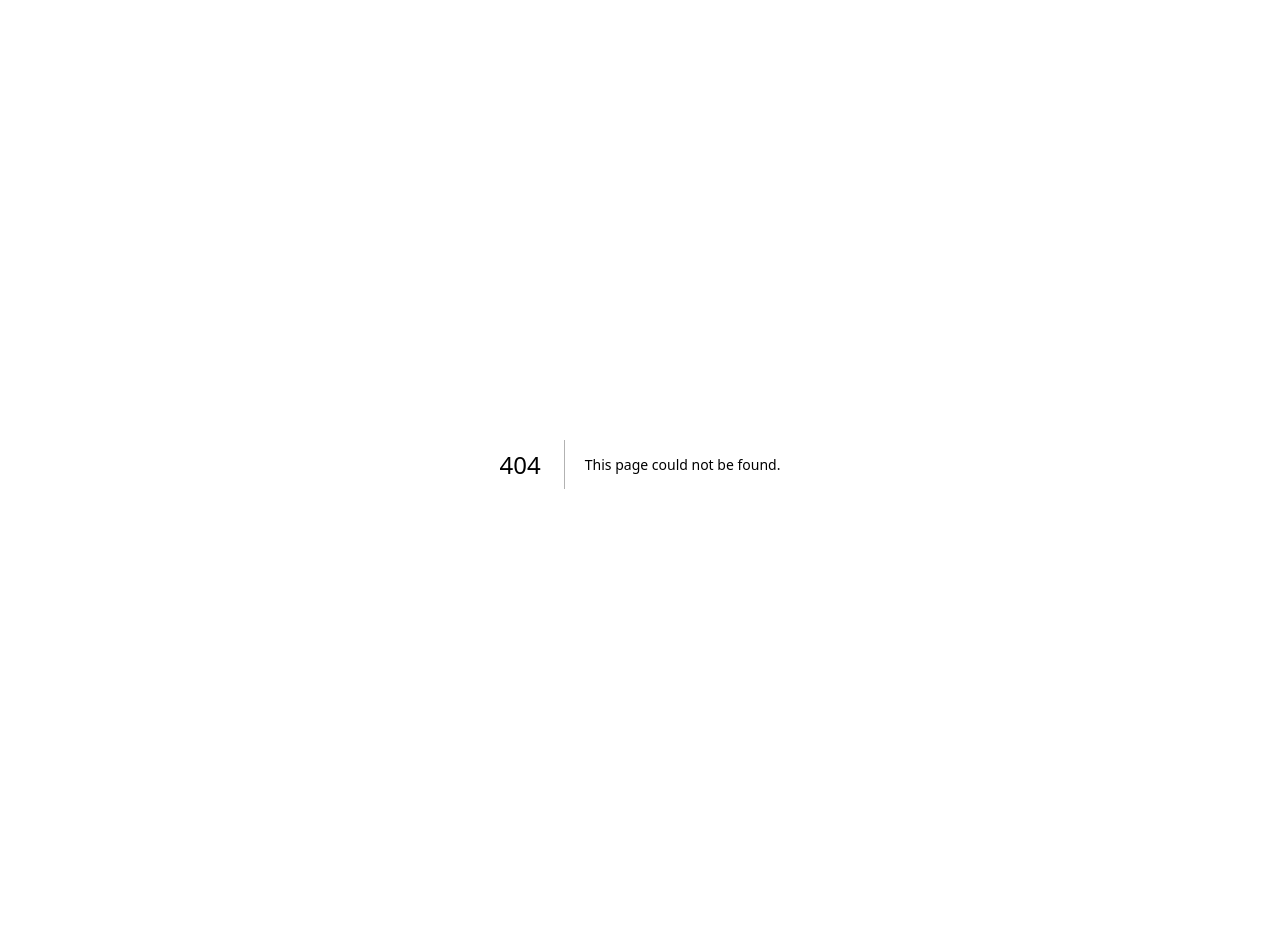
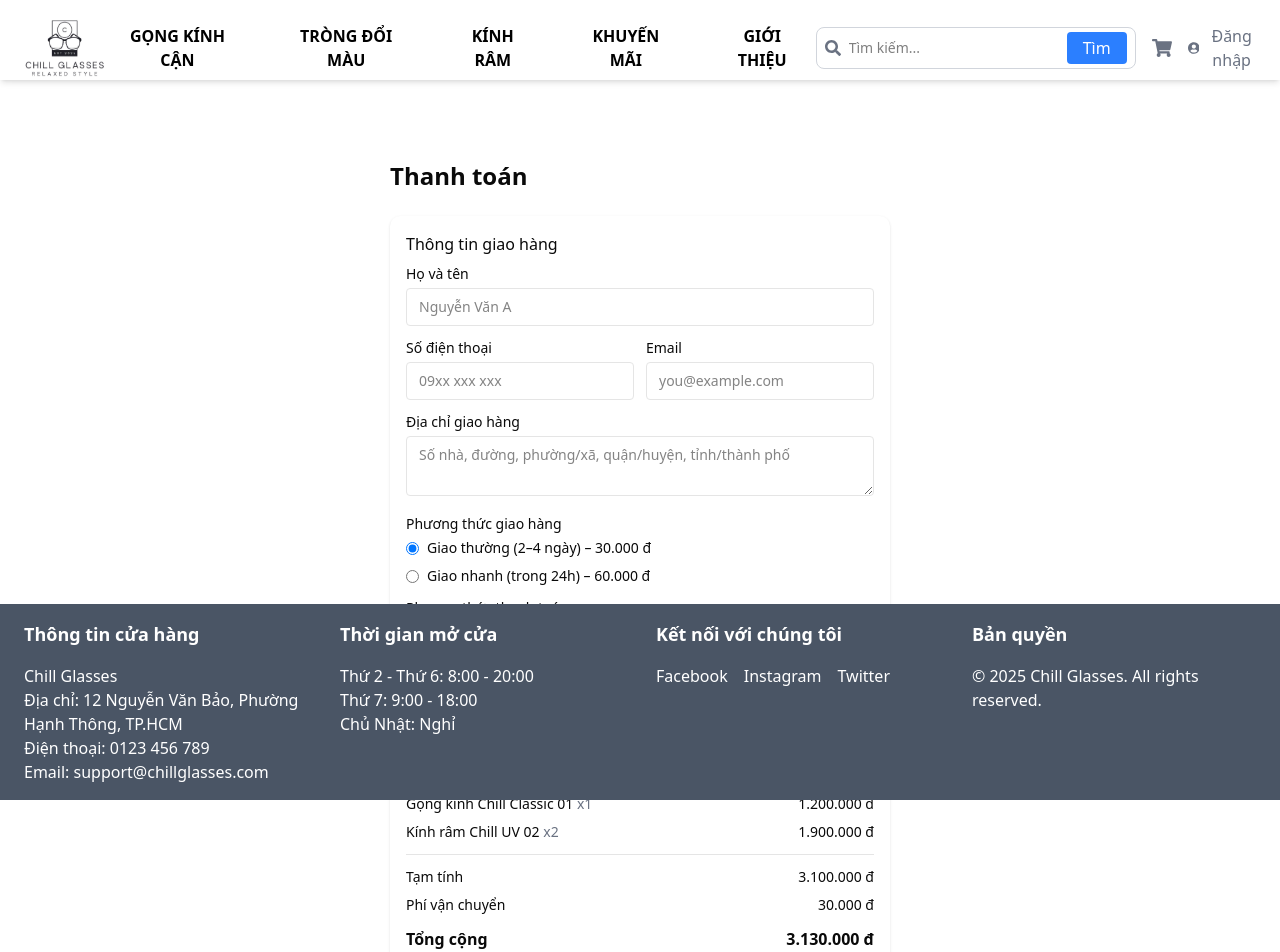
Before and after one commit to PhanQuocHuyIUH/ChillGlasses, a Next.js app: page /checkout in a window 1280 px wide. Before the commit this address had no page. Shown: the top 952 px of the page. Before the commit the page ends 928 px from the top, so only its background shows below. Built offline with nearby package versions, Linux system fonts and the light colour scheme.

Commit message:
feat: Task 07 - checkout page UI

```diff
--- /dev/null
+++ b/src/app/(customer)/checkout/page.tsx
@@ -0,0 +1,233 @@
+"use client";
+
+import { useState } from "react";
+
+type CheckoutItem = {
+    id: number;
+    name: string;
+    price: number;
+    quantity: number;
+};
+
+const formatPrice = (value: number) => {
+    return value.toLocaleString("vi-VN");
+};
+
+const CheckoutPage = () => {
+    const [items] = useState<CheckoutItem[]>([
+        {
+            id: 1,
+            name: "Gọng kính Chill Classic 01",
+            price: 1200000,
+            quantity: 1,
+        },
+        {
+            id: 2,
+            name: "Kính râm Chill UV 02",
+            price: 950000,
+            quantity: 2,
+        },
+    ]);
+
+    const [fullName, setFullName] = useState("");
+    const [phone, setPhone] = useState("");
+    const [email, setEmail] = useState("");
+    const [address, setAddress] = useState("");
+    const [shippingMethod, setShippingMethod] = useState("standard");
+    const [paymentMethod, setPaymentMethod] = useState("cod");
+
+    const subtotal = items.reduce(
+        (sum, item) => sum + item.price * item.quantity,
+        0
+    );
+    const shippingFee = shippingMethod === "express" ? 60000 : 30000;
+    const total = subtotal + shippingFee;
+
+    const handleSubmit = (e: React.FormEvent) => {
+        e.preventDefault();
+        alert("Đặt hàng thành công (demo UI, chưa kết nối API).");
+    };
+
+    return (
+        <div className="min-h-screen max-w-5xl mx-auto px-4 pt-24 pb-16">
+            <h1 className="text-2xl font-semibold mb-6">Thanh toán</h1>
+
+            <form
+                onSubmit={handleSubmit}
+                className="grid gap-6 md:grid-cols-[2fr,1fr]"
+            >
+                {/* Form giao hàng */}
+                <div className="space-y-4 bg-white shadow rounded-lg p-4">
+                    <h2 className="font-medium mb-2">Thông tin giao hàng</h2>
+
+                    <div className="grid gap-3">
+                        <div>
+                            <label className="block text-sm mb-1">Họ và tên</label>
+                            <input
+                                type="text"
+                                value={fullName}
+                                onChange={(e) => setFullName(e.target.value)}
+                                className="w-full border rounded px-3 py-2 text-sm"
+                                placeholder="Nguyễn Văn A"
+                            />
+                        </div>
+
+                        <div className="grid md:grid-cols-2 gap-3">
+                            <div>
+                                <label className="block text-sm mb-1">Số điện thoại</label>
+                                <input
+                                    type="tel"
+                                    value={phone}
+                                    onChange={(e) => setPhone(e.target.value)}
+                                    className="w-full border rounded px-3 py-2 text-sm"
+                                    placeholder="09xx xxx xxx"
+                                />
+                            </div>
+
+                            <div>
+                                <label className="block text-sm mb-1">Email</label>
+                                <input
+                                    type="email"
+                                    value={email}
+                                    onChange={(e) => setEmail(e.target.value)}
+                                    className="w-full border rounded px-3 py-2 text-sm"
+                                    placeholder="you@example.com"
+                                />
+                            </div>
+                        </div>
+
+                        <div>
+                            <label className="block text-sm mb-1">Địa chỉ giao hàng</label>
+                            <textarea
+                                value={address}
+                                onChange={(e) => setAddress(e.target.value)}
+                                className="w-full border rounded px-3 py-2 text-sm min-h-[60px]"
+                                placeholder="Số nhà, đường, phường/xã, quận/huyện, tỉnh/thành phố"
+                            />
+                        </div>
+
+                        {/* Shipping method */}
+                        <div>
+                            <h3 className="text-sm font-medium mb-1">
+                                Phương thức giao hàng
+                            </h3>
+                            <div className="space-y-2 text-sm">
+                                <label className="flex items-center gap-2">
+                                    <input
+                                        type="radio"
+                                        name="shipping"
+                                        value="standard"
+                                        checked={shippingMethod === "standard"}
+                                        onChange={() => setShippingMethod("standard")}
+                                    />
+                                    <span>Giao thường (2–4 ngày) – 30.000 đ</span>
+                                </label>
+
+                                <label className="flex items-center gap-2">
+                                    <input
+                                        type="radio"
+                                        name="shipping"
+                                        value="express"
+                                        checked={shippingMethod === "express"}
+                                        onChange={() => setShippingMethod("express")}
+                                    />
+                                    <span>Giao nhanh (trong 24h) – 60.000 đ</span>
+                                </label>
+                            </div>
+                        </div>
+
+                        {/* Payment method */}
+                        <div>
+                            <h3 className="text-sm font-medium mb-1">
+                                Phương thức thanh toán
+                            </h3>
+
+                            <div className="space-y-2 text-sm">
+                                <label className="flex items-center gap-2">
+                                    <input
+                                        type="radio"
+                                        name="payment"
+                                        value="cod"
+                                        checked={paymentMethod === "cod"}
+                                        onChange={() => setPaymentMethod("cod")}
+                                    />
+                                    <span>Thanh toán khi nhận hàng (COD)</span>
+                                </label>
+
+                                <label className="flex items-center gap-2">
+                                    <input
+                                        type="radio"
+                                        name="payment"
+                                        value="bank"
+                                        checked={paymentMethod === "bank"}
+                                        onChange={() => setPaymentMethod("bank")}
+                                    />
+                                    <span>Chuyển khoản ngân hàng</span>
+                                </label>
+
+                                <label className="flex items-center gap-2">
+                                    <input
+                                        type="radio"
+                                        name="payment"
+                                        value="ewallet"
+                                        checked={paymentMethod === "ewallet"}
+                                        onChange={() => setPaymentMethod("ewallet")}
+                                    />
+                                    <span>Ví điện tử (Momo, ZaloPay,…)</span>
+                                </label>
+                            </div>
+                        </div>
+                    </div>
+                </div>
+
+                {/* Review đơn hàng */}
+                <div className="bg-white shadow rounded-lg p-4">
+                    <h2 className="font-medium mb-4">Đơn hàng của bạn</h2>
+
+                    <div className="space-y-2 text-sm">
+                        {items.map((item) => (
+                            <div key={item.id} className="flex justify-between">
+                <span>
+                  {item.name}{" "}
+                    <span className="text-gray-500">
+                    x{item.quantity}
+                  </span>
+                </span>
+
+                                <span>
+                  {formatPrice(item.price * item.quantity)} đ
+                </span>
+                            </div>
+                        ))}
+                    </div>
+
+                    <div className="border-t mt-3 pt-3 space-y-2 text-sm">
+                        <div className="flex justify-between">
+                            <span>Tạm tính</span>
+                            <span>{formatPrice(subtotal)} đ</span>
+                        </div>
+
+                        <div className="flex justify-between">
+                            <span>Phí vận chuyển</span>
+                            <span>{formatPrice(shippingFee)} đ</span>
+                        </div>
+
+                        <div className="flex justify-between font-semibold text-base pt-1">
+                            <span>Tổng cộng</span>
+                            <span>{formatPrice(total)} đ</span>
+                        </div>
+                    </div>
+
+                    <button
+                        type="submit"
+                        className="mt-4 w-full bg-black text-white py-2 rounded-lg text-sm"
+                    >
+                        Xác nhận đặt hàng
+                    </button>
+                </div>
+            </form>
+        </div>
+    );
+};
+
+export default CheckoutPage;
```
